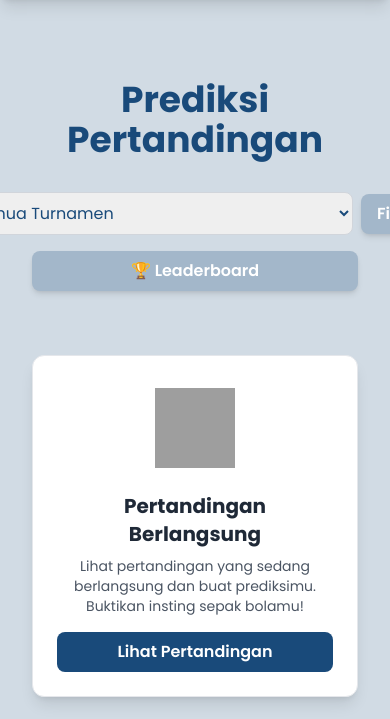
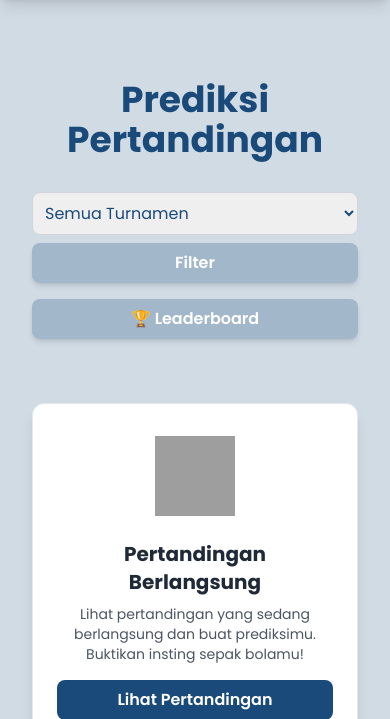
Before and after one commit to pbp-d12/turnamenku, a Django app: page /predictions/ in a window 390 px wide; the page is wider, and only the part inside the window is pictured. Shown: the part 56-775 px from the top of that part. Run offline with Django 5.2, Linux system fonts and the light colour scheme; data comes from the database, SQL or seed files in the repository; some libraries are stand-ins or nearby versions; grey boxes are pictures that could not be loaded.

Commit message:
fix for flexible layout in mobile and tab

```diff
--- a/predictions/templates/predictions/predictions_index.html
+++ b/predictions/templates/predictions/predictions_index.html
@@ -5,15 +5,16 @@
 <div class="container mx-auto px-4 py-8">
   <h1 class="text-4xl font-bold mb-8 text-center text-custom-blue-400">Prediksi Pertandingan</h1>
 
-  <div class="flex flex-col sm:flex-row justify-between items-center mb-8 gap-4 relative">
+  <div class="flex flex-col sm:flex-row justify-between items-center mb-8 gap-4">
+
     <a href="{% url 'predictions:leaderboard' %}"
-       class="order-1 sm:order-none w-full sm:w-auto text-center bg-custom-blue-100 hover:bg-custom-blue-300 text-white px-6 py-2 rounded-lg font-semibold shadow-md transition duration-300 z-20">
+       class="order-2 sm:order-none w-full sm:w-auto text-center bg-custom-blue-100 hover:bg-custom-blue-300 text-white px-6 py-2 rounded-lg font-semibold shadow-md transition duration-300">
        🏆 Leaderboard
     </a>
 
     <form method="get" id="filterForm"
-          class="relative sm:absolute sm:left-1/2 sm:transform sm:-translate-x-1/2 flex items-center gap-2">
-      <select name="tournament" class="border border-gray-300 rounded-lg p-2 focus:ring-2 focus:ring-custom-blue-200">
+          class="order-1 sm:order-none w-full sm:w-auto flex flex-col sm:flex-row items-stretch sm:items-center gap-2">
+      <select name="tournament" class="w-full sm:w-auto border border-gray-300 rounded-lg p-2 focus:ring-2 focus:ring-custom-blue-200">
         <option value="">Semua Turnamen</option>
         {% for t in tournaments %}
         <option value="{{ t.id }}" {% if request.GET.tournament == t.id|stringformat:"s" %}selected{% endif %}>
@@ -22,14 +23,14 @@
         {% endfor %}
       </select>
       <button type="submit"
-        class="bg-custom-blue-100 hover:bg-custom-blue-300 text-white px-4 py-2 rounded-lg font-semibold shadow-md transition duration-300">
+        class="w-full sm:w-auto bg-custom-blue-100 hover:bg-custom-blue-300 text-white px-4 py-2 rounded-lg font-semibold shadow-md transition duration-300">
         Filter
       </button>
     </form>
 
     {% if user.is_authenticated and user.profile.role in "PENYELENGGARA,ADMIN" %}
     <button id="openAddMatchModal"
-      class="order-2 sm:order-none w-full sm:w-auto bg-custom-blue-400 text-white font-bold py-2 px-5 rounded-lg shadow-md hover:bg-custom-blue-300 transition-colors duration-300">
+      class="order-3 sm:order-none w-full sm:w-auto bg-custom-blue-400 text-white font-bold py-2 px-5 rounded-lg shadow-md hover:bg-custom-blue-300 transition-colors duration-300">
       + Tambah Match
     </button>
     {% endif %}
```
